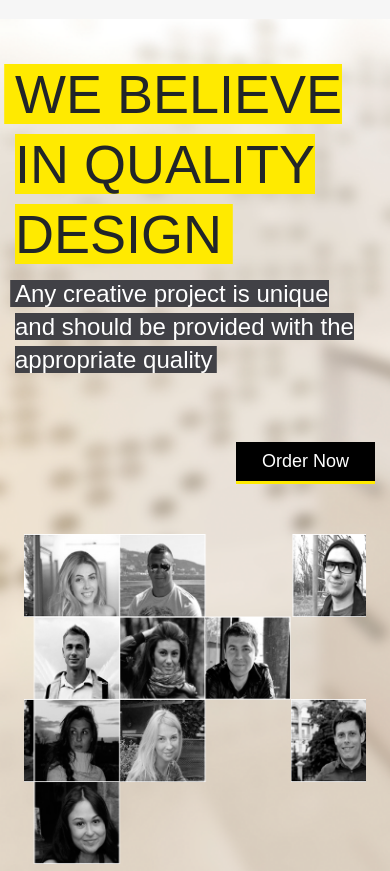
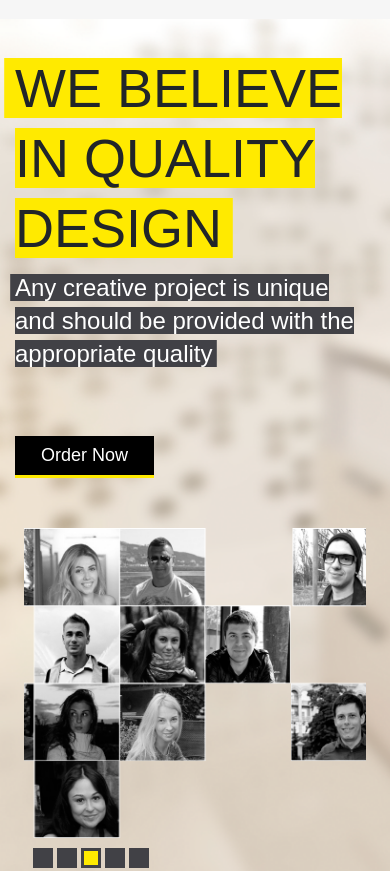
Before and after one commit to MariaAksonova/frontend-lesson14, a website: page index.html in a window 390 px wide. Shown: the part 515-1386 px from the top of the page. Drawn offline with nearby package versions, Linux system fonts and the light colour scheme; a web font is replaced by a local one.

Commit message:
Responsive

```diff
--- a/styles/_first-section.scss
+++ b/styles/_first-section.scss
@@ -16,7 +16,7 @@
   .carousel-item img {
     margin: 0;
     width: 640px;
-    height: auto;
+    height: 550px;
   }
 
   p {
@@ -33,6 +33,7 @@
     text-transform: uppercase;
     line-height: 83px;
     font-family: $font-main;
+    margin-top: -6px;
 
     span {
       box-shadow: 0.2em 0 0 $yellow-color, -0.2em 0 0 $yellow-color;
@@ -42,11 +43,13 @@
 
   header {
     max-width: 564px;
+    margin-right: -100px;
+    z-index: 100;
   }
 
   .btn {
-    float: right;
-    margin-top: 100px;
+    margin-top: 50px;
+    margin-left: 250px;
   }
 }
 
@@ -63,6 +66,10 @@
 
     .btn {
       margin: 50px 0;
+    }
+
+    header {
+      margin-right: 0;
     }
   }
 }
@@ -85,7 +92,7 @@
 
 @media (max-width: 530px) {
   .welcome {
-    height: 950px;
+    height: 900px;
 
     .carousel-item img {
       margin: 0;
--- a/styles/_fourth-section.scss
+++ b/styles/_fourth-section.scss
@@ -4,6 +4,7 @@
   //margin: 0 auto;
   list-style: none;
   padding-bottom: 40px;
+  padding-left: 0;
   display: flex;
   flex-wrap: wrap;
   justify-content: space-around;
```
Also changed, not shown: styles/style.css, 1 other file.
